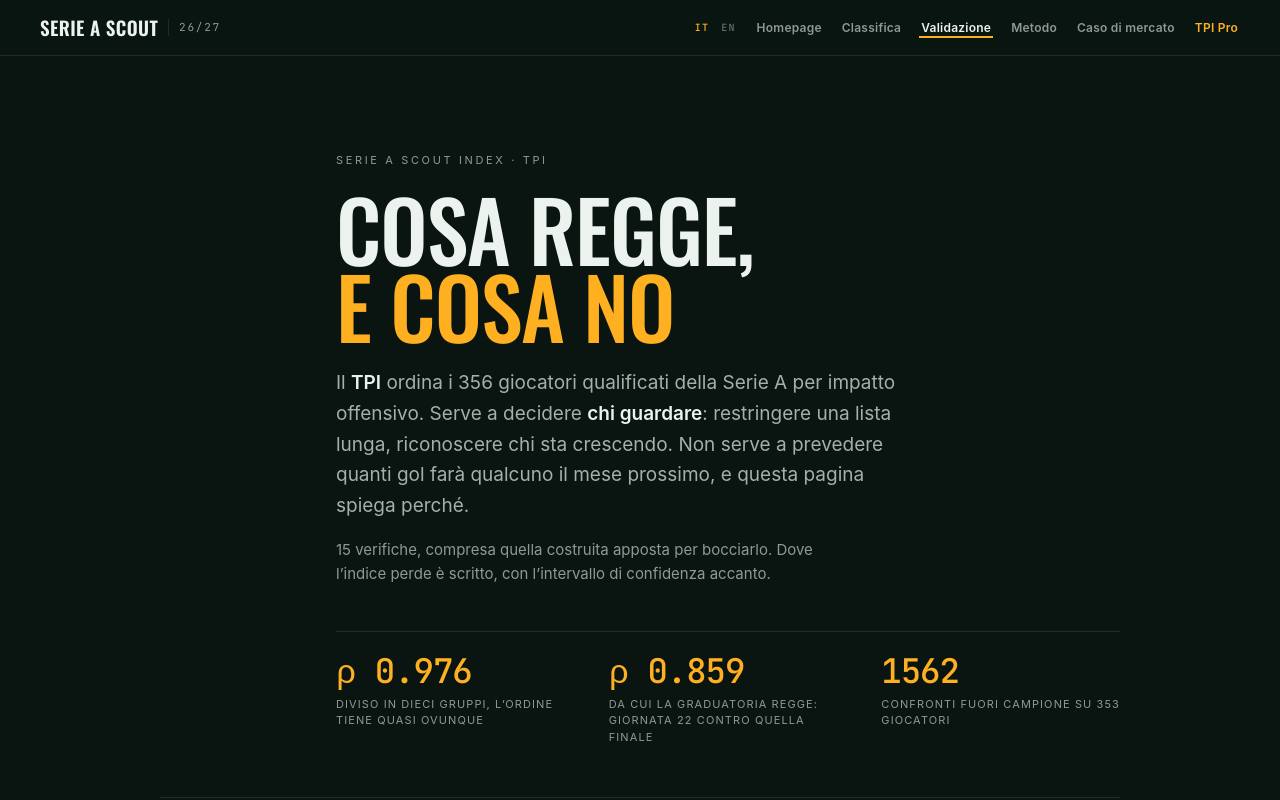
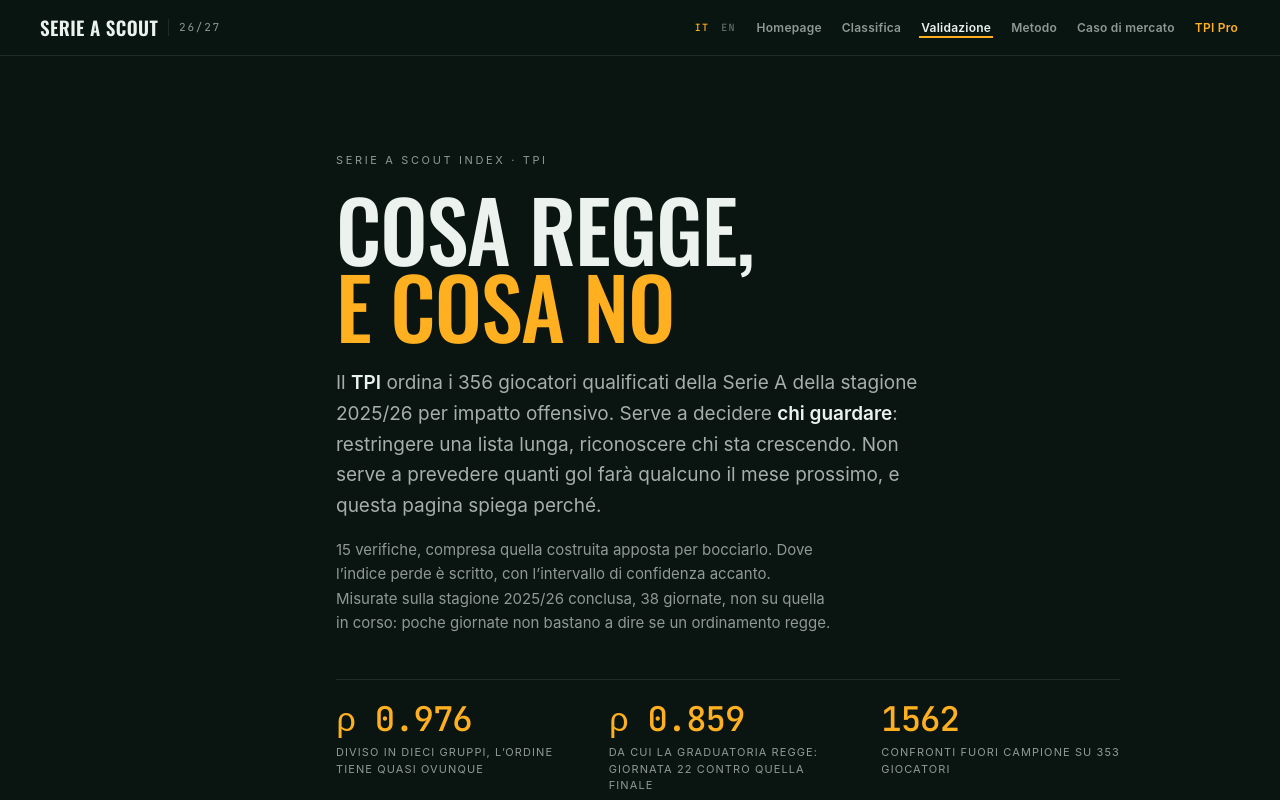
Before and after one commit to raffaeleciccone-analyst/serie-a-index, a plain HTML site: page validazione.html in a window 1280 px wide. Shown: the top 800 px of the page. Drawn offline with Linux system fonts and the light colour scheme.

Commit message:
La validazione dice a quale stagione si riferiscono i suoi numeri
La pagina diceva "i 356 giocatori qualificati" al presente, mentre la
classifica accanto ne mostra 315. Non era un errore: le quindici
verifiche girano sulla stagione conclusa, il 2025-26 intero, e non si
rifanno a meta' di quella in corso. Mancava solo dirlo. Ora c'e'
scritto, nel sommario e sotto il titolo.

```diff
--- a/validazione.html
+++ b/validazione.html
@@ -22,8 +22,8 @@
   <div>
   <div class="eyebrow">Serie A Scout Index &middot; TPI</div>
   <h1 data-it="Cosa regge,<br><em>e cosa no</em>" data-en="What holds up,<br><em>and what doesn&rsquo;t</em>">Cosa regge,<br><em>e cosa no</em></h1>
-  <p class="lede" data-it="Il <strong>TPI</strong> ordina i 356 giocatori qualificati della Serie A per impatto offensivo. Serve a decidere <strong>chi guardare</strong>: restringere una lista lunga, riconoscere chi sta crescendo. Non serve a prevedere quanti gol far&agrave; qualcuno il mese prossimo, e questa pagina spiega perch&eacute;." data-en="The <strong>TPI</strong> ranks Serie A&rsquo;s 356 qualified players by attacking impact. It is there to decide <strong>who to look at</strong>: to shorten a long list, to spot who is on the way up. It is not there to forecast how many goals someone will score next month, and this page explains why.">Il <strong>TPI</strong> ordina i 356 giocatori qualificati della Serie A per impatto offensivo. Serve a decidere <strong>chi guardare</strong>: restringere una lista lunga, riconoscere chi sta crescendo. Non serve a prevedere quanti gol far&agrave; qualcuno il mese prossimo, e questa pagina spiega perch&eacute;.</p>
-  <p class="lede sec" data-it="15 verifiche, compresa quella costruita apposta per bocciarlo. Dove l&rsquo;indice perde &egrave; scritto, con l&rsquo;intervallo di confidenza accanto." data-en="15 checks, including the one built to fail it. Where the index loses is written down, with the confidence interval next to it.">15 verifiche, compresa quella costruita apposta per bocciarlo. Dove l&rsquo;indice perde &egrave; scritto, con l&rsquo;intervallo di confidenza accanto.</p>
+  <p class="lede" data-it="Il <strong>TPI</strong> ordina i 356 giocatori qualificati della Serie A della stagione 2025/26 per impatto offensivo. Serve a decidere <strong>chi guardare</strong>: restringere una lista lunga, riconoscere chi sta crescendo. Non serve a prevedere quanti gol far&agrave; qualcuno il mese prossimo, e questa pagina spiega perch&eacute;." data-en="The <strong>TPI</strong> ranks Serie A&rsquo;s 356 qualified players in 2025/26 by attacking impact. It is there to decide <strong>who to look at</strong>: to shorten a long list, to spot who is on the way up. It is not there to forecast how many goals someone will score next month, and this page explains why.">Il <strong>TPI</strong> ordina i 356 giocatori qualificati della Serie A della stagione 2025/26 per impatto offensivo. Serve a decidere <strong>chi guardare</strong>: restringere una lista lunga, riconoscere chi sta crescendo. Non serve a prevedere quanti gol far&agrave; qualcuno il mese prossimo, e questa pagina spiega perch&eacute;.</p>
+  <p class="lede sec" data-it="15 verifiche, compresa quella costruita apposta per bocciarlo. Dove l&rsquo;indice perde &egrave; scritto, con l&rsquo;intervallo di confidenza accanto. Misurate sulla stagione 2025/26 conclusa, 38 giornate, non su quella in corso: poche giornate non bastano a dire se un ordinamento regge." data-en="15 checks, including the one built to fail it. Where the index loses is written down, with the confidence interval next to it. Measured on the completed 2025/26 season, 38 matchdays, not on the one in progress: a handful of matchdays cannot say whether a ranking holds.">15 verifiche, compresa quella costruita apposta per bocciarlo. Dove l&rsquo;indice perde &egrave; scritto, con l&rsquo;intervallo di confidenza accanto. Misurate sulla stagione 2025/26 conclusa, 38 giornate, non su quella in corso: poche giornate non bastano a dire se un ordinamento regge.</p>
   </div>
   <div class="cifre"><div class="cifra"><b>&rho; 0.976</b><span data-it="diviso in dieci gruppi, l&rsquo;ordine tiene quasi ovunque" data-en="split into ten groups, the order holds almost everywhere">diviso in dieci gruppi, l&rsquo;ordine tiene quasi ovunque</span></div><div class="cifra"><b>&rho; 0.859</b><span data-it="da cui la graduatoria regge: giornata 22 contro quella finale" data-en="where the ranking starts holding: matchday 22 against the final one">da cui la graduatoria regge: giornata 22 contro quella finale</span></div><div class="cifra"><b>1562</b><span data-it="confronti fuori campione su 353 giocatori" data-en="out-of-sample comparisons on 353 players">confronti fuori campione su 353 giocatori</span></div></div>
 </header>
```
